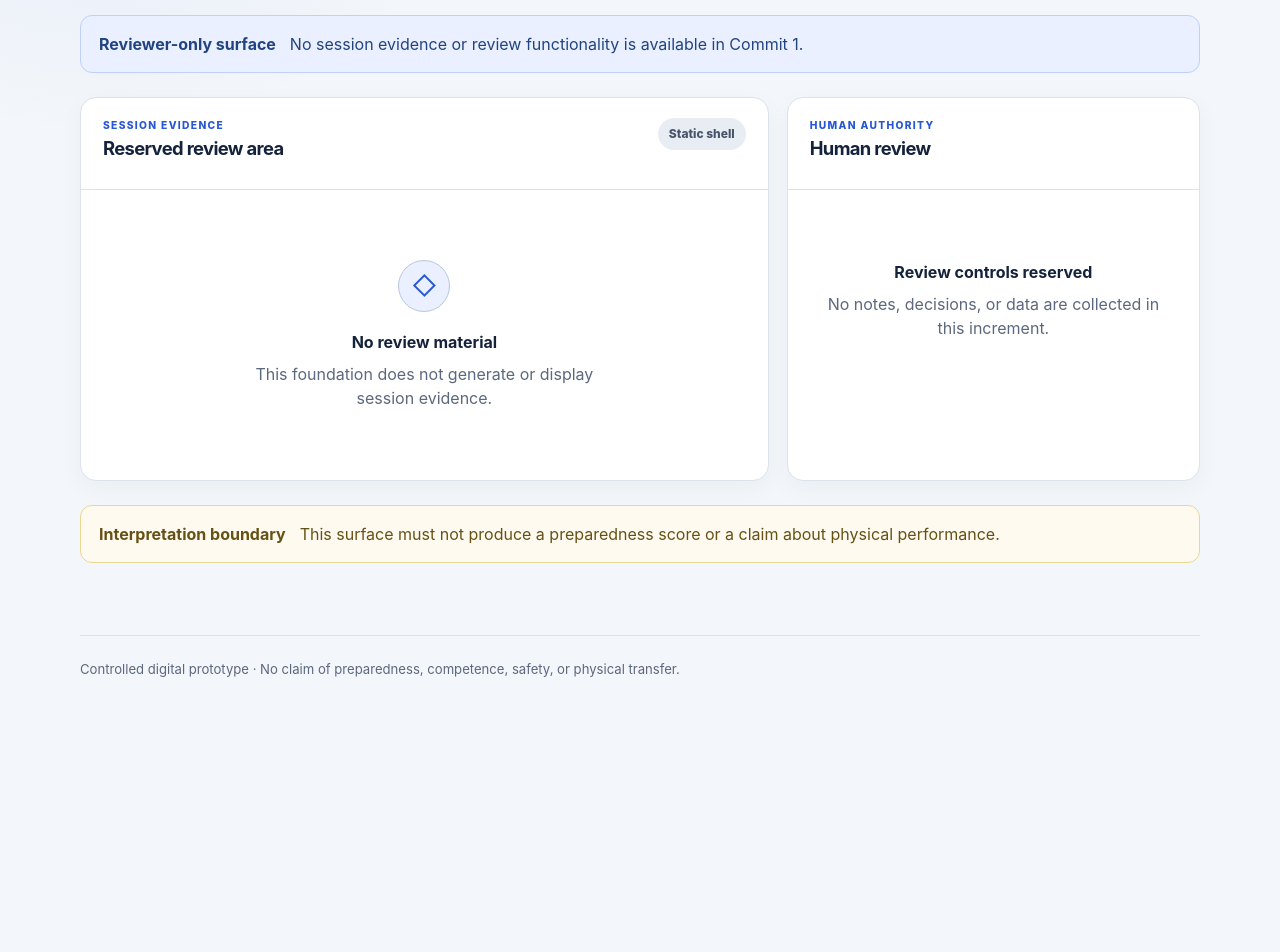
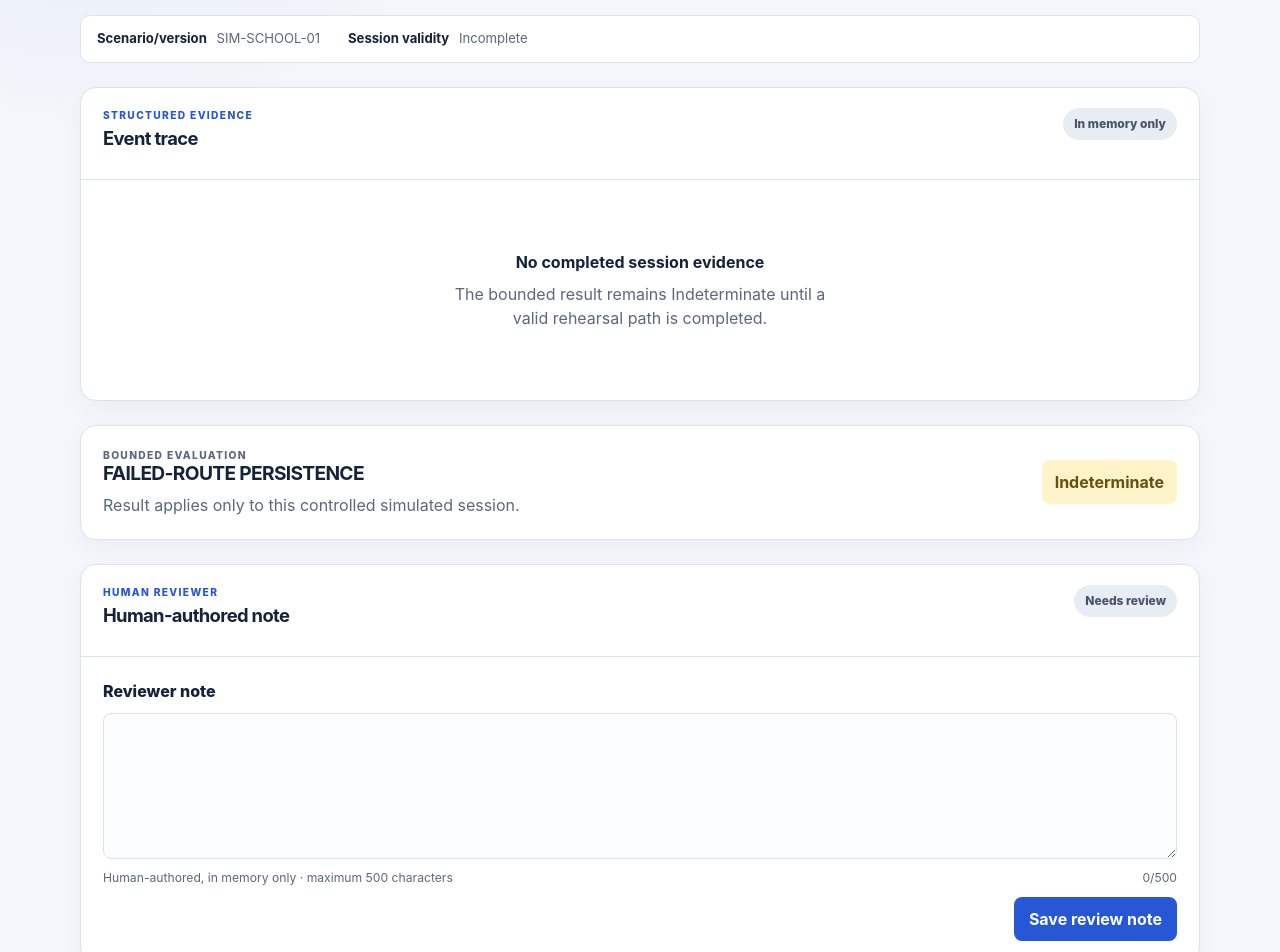
Before and after one commit to anamariabuilds-source/week-6-rehearsal, a Next.js app: page /review in a window 1280 px wide. Shown: the part 280-1232 px from the top of the page. Before the commit the page ends 994 px from the top, so only its background shows below. Built offline with nearby package versions, Linux system fonts and the light colour scheme.

Commit message:
feat: complete bounded rehearsal review flow

```diff
--- a/app/globals.css
+++ b/app/globals.css
@@ -404,6 +404,30 @@ h3 { margin-bottom: 10px; font-size: 1.3rem; }
 .routeActions button { min-height: 48px; padding: 11px 16px; border: 1px solid #b8c5d8; border-radius: 9px; color: var(--ink); background: var(--surface); font: inherit; font-weight: 730; cursor: pointer; }
 .routeActions button:hover, .routeActions button:focus-visible { border-color: var(--accent); outline: 2px solid rgba(40, 87, 214, 0.15); }
 
+.reviewMeta { display: flex; padding: 13px 16px; border: 1px solid var(--line); border-radius: 10px; gap: 10px 28px; flex-wrap: wrap; color: var(--muted); background: var(--surface); font-size: 0.82rem; }
+.reviewMeta strong { margin-right: 6px; color: var(--ink); }
+.traceTableWrap { overflow-x: auto; }
+.traceTable { width: 100%; border-collapse: collapse; font-size: 0.82rem; }
+.traceTable th, .traceTable td { padding: 13px 15px; border-bottom: 1px solid var(--line); text-align: left; vertical-align: top; }
+.traceTable th { color: var(--muted); background: var(--soft); font-size: 0.7rem; letter-spacing: 0.06em; text-transform: uppercase; }
+.traceTable tbody tr:last-child td { border-bottom: 0; }
+.traceTable time { white-space: nowrap; }
+.evaluationPanel { display: flex; padding: 22px; align-items: center; justify-content: space-between; gap: 20px; }
+.evaluationPanel h2 { margin-bottom: 8px; font-size: 1.2rem; }
+.evaluationPanel p { margin-bottom: 0; color: var(--muted); }
+.resultBadge { display: inline-flex; padding: 10px 13px; border-radius: 8px; white-space: nowrap; }
+.result-pattern-detected { color: #8a2d35; background: #fde7e9; }
+.result-pattern-not-detected { color: #28633b; background: #e4f5e8; }
+.result-indeterminate { color: #665115; background: #fff3c9; }
+.reviewForm { display: grid; padding: 22px; gap: 10px; }
+.reviewForm label { font-weight: 760; }
+.reviewForm textarea { width: 100%; padding: 12px; border: 1px solid var(--line); border-radius: 8px; color: var(--ink); background: #fbfcfe; font: inherit; resize: vertical; }
+.reviewForm textarea:focus-visible { border-color: var(--accent); outline: 2px solid rgba(40, 87, 214, 0.18); }
+.noteMeta { display: flex; justify-content: space-between; gap: 14px; color: var(--muted); font-size: 0.76rem; }
+.formError { margin: 0; color: #8a2d35; font-size: 0.82rem; font-weight: 700; }
+.reviewForm button { justify-self: end; padding: 10px 15px; border: 0; border-radius: 8px; color: white; background: var(--accent); font: inherit; font-weight: 750; cursor: pointer; }
+.actionBar .secondaryButton { color: var(--ink); border: 1px solid #b8c5d8; background: var(--surface); cursor: pointer; }
+
 .siteFooter { width: min(1120px, calc(100% - 40px)); margin: 0 auto; padding: 24px 0 34px; border-top: 1px solid var(--line); color: var(--muted); font-size: 0.82rem; }
 
 @media (max-width: 900px) {
@@ -432,6 +456,8 @@ h3 { margin-bottom: 10px; font-size: 1.3rem; }
   .rehearsalRoute { gap: 7px; }
   .rehearsalRoute > span { font-size: 1rem; }
   .sceneNode { min-width: 0; min-height: 78px; padding: 8px; font-size: 0.75rem; }
+  .evaluationPanel { align-items: flex-start; flex-direction: column; }
+  .noteMeta { flex-direction: column; gap: 3px; }
 }
 
 @media (prefers-reduced-motion: reduce) {
--- a/app/rehearsal-session-context.tsx
+++ b/app/rehearsal-session-context.tsx
@@ -8,6 +8,7 @@ import {
 } from "react";
 import { confirmRouteModel } from "../lib/route-confirmation";
 import { routeModelSchema, type RouteModel } from "../lib/route-model";
+import { reviewerNoteSchema } from "../lib/route-model";
 import { simulatedRouteModel } from "../lib/simulated-route-model";
 import {
   applyRouteAction,
@@ -38,6 +39,9 @@ type RehearsalSessionContextValue = {
   chooseRouteAction: (action: unknown) => void;
   sessionEvidence: SessionEvidence | null;
   patternResult: PatternResult | null;
+  reviewerNote: string;
+  saveReviewerNote: (note: string) => boolean;
+  resetSession: () => void;
 };
 
 const RehearsalSessionContext = createContext<RehearsalSessionContextValue | null>(null);
@@ -50,6 +54,7 @@ export function RehearsalSessionProvider({ children }: { children: ReactNode })
   const [rehearsalState, setRehearsalState] = useState<RehearsalState>(idleRehearsalState);
   const [sessionEvidence, setSessionEvidence] = useState<SessionEvidence | null>(null);
   const [patternResult, setPatternResult] = useState<PatternResult | null>(null);
+  const [reviewerNote, setReviewerNote] = useState("");
 
   function setCandidateModel(updater: CandidateUpdater) {
     setCandidateState((current) => {
@@ -60,6 +65,7 @@ export function RehearsalSessionProvider({ children }: { children: ReactNode })
     setRehearsalState(idleRehearsalState);
     setSessionEvidence(null);
     setPatternResult(null);
+    setReviewerNote("");
   }
 
   function confirmCandidateModel() {
@@ -100,6 +106,22 @@ export function RehearsalSessionProvider({ children }: { children: ReactNode })
     }
   }
 
+  function saveReviewerNote(note: string) {
+    const parsed = reviewerNoteSchema.safeParse(note);
+    if (!parsed.success) return false;
+    setReviewerNote(parsed.data);
+    return true;
+  }
+
+  function resetSession() {
+    setCandidateState(routeModelSchema.parse(simulatedRouteModel));
+    setConfirmedRouteModel(null);
+    setRehearsalState(idleRehearsalState);
+    setSessionEvidence(null);
+    setPatternResult(null);
+    setReviewerNote("");
+  }
+
   return (
     <RehearsalSessionContext.Provider value={{
       candidateModel,
@@ -112,6 +134,9 @@ export function RehearsalSessionProvider({ children }: { children: ReactNode })
       chooseRouteAction,
       sessionEvidence,
       patternResult,
+      reviewerNote,
+      saveReviewerNote,
+      resetSession,
     }}>
       {children}
     </RehearsalSessionContext.Provider>
--- a/app/review/page.tsx
+++ b/app/review/page.tsx
@@ -1,54 +1,155 @@
+"use client";
+
+import { useState, type FormEvent } from "react";
+import { useRouter } from "next/navigation";
+import {
+  evaluateFailedRoutePersistence,
+  scenarioVersion,
+  type TraceEvent,
+} from "../../lib/event-trace";
+import { reviewerNoteMaxLength } from "../../lib/route-model";
+import { useRehearsalSession } from "../rehearsal-session-context";
+
+const eventLabels: Record<TraceEvent["type"], string> = {
+  rehearsal_started: "Rehearsal started",
+  blockage_presented: "Blockage presented: Primary Exit",
+  route_action_selected: "Route action selected",
+  next_state_presented: "Resulting next state presented",
+};
+
+function eventDetail(event: TraceEvent) {
+  if (event.type === "route_action_selected") return event.action;
+  if (event.type === "next_state_presented") return event.nextState;
+  if (event.type === "blockage_presented") return event.blockedExit;
+  return "Controlled session initialized";
+}
+
 export default function ReviewPage() {
+  const router = useRouter();
+  const {
+    sessionEvidence,
+    patternResult,
+    reviewerNote,
+    saveReviewerNote,
+    resetSession,
+  } = useRehearsalSession();
+  const [draftNote, setDraftNote] = useState(reviewerNote);
+  const [noteError, setNoteError] = useState<string | null>(null);
+  const [saved, setSaved] = useState(false);
+  const displayedResult = patternResult
+    ?? (sessionEvidence ? evaluateFailedRoutePersistence(sessionEvidence) : "Indeterminate");
+
+  function submitNote(event: FormEvent<HTMLFormElement>) {
+    event.preventDefault();
+    const accepted = saveReviewerNote(draftNote);
+    setNoteError(accepted ? null : `Reviewer note must be ${reviewerNoteMaxLength} characters or fewer.`);
+    setSaved(accepted);
+  }
+
+  function resetAndReturn() {
+    resetSession();
+    router.push("/setup");
+  }
+
   return (
     <div className="stack">
       <header className="surfaceHeading">
         <div>
           <p className="eyebrow">Human Reviewer surface</p>
           <h1>Trace &amp; Human Review</h1>
-          <p className="lede">A separate reviewer-facing shell, outside the brigadista experience.</p>
+          <p className="lede">Inspect bounded evidence from one controlled simulated session.</p>
         </div>
-        <span className="status statusNeutral">No session</span>
+        <span className={`status ${sessionEvidence ? "statusWarning" : "statusNeutral"}`}>
+          Human review: {sessionEvidence ? "Required" : "Awaiting session"}
+        </span>
       </header>
 
-      <aside className="notice noticeInfo">
-        <strong>Reviewer-only surface</strong>
-        <span>No session evidence or review functionality is available in Commit 1.</span>
-      </aside>
+      <div className="reviewMeta">
+        <span><strong>Scenario/version</strong> {sessionEvidence?.scenarioVersion ?? scenarioVersion}</span>
+        <span><strong>Session validity</strong> {sessionEvidence?.validity ?? "Incomplete"}</span>
+      </div>
 
-      <div className="reviewGrid">
-        <section className="panel" aria-labelledby="evidence-title">
+      <section className="panel" aria-labelledby="trace-title">
         <div className="panelHeader">
           <div>
-              <p className="panelKicker">SESSION EVIDENCE</p>
-              <h2 id="evidence-title">Reserved review area</h2>
+            <p className="panelKicker">STRUCTURED EVIDENCE</p>
+            <h2 id="trace-title">Event trace</h2>
           </div>
-            <span className="placeholderTag">Static shell</span>
+          <span className="placeholderTag">In memory only</span>
         </div>
-          <div className="emptyState">
-            <span className="emptyIcon" aria-hidden="true">◇</span>
-            <strong>No review material</strong>
-            <p>This foundation does not generate or display session evidence.</p>
+        {sessionEvidence?.events.length ? (
+          <div className="traceTableWrap">
+            <table className="traceTable">
+              <thead><tr><th>#</th><th>Timestamp</th><th>Event</th><th>Detail</th></tr></thead>
+              <tbody>
+                {sessionEvidence.events.map((event, index) => (
+                  <tr key={`${event.type}-${event.timestamp}-${index}`}>
+                    <td>{index + 1}</td>
+                    <td><time dateTime={event.timestamp}>{event.timestamp}</time></td>
+                    <td>{eventLabels[event.type]}</td>
+                    <td>{eventDetail(event)}</td>
+                  </tr>
+                ))}
+              </tbody>
+            </table>
           </div>
+        ) : (
+          <div className="emptyState compactEmptyState">
+            <strong>No completed session evidence</strong>
+            <p>The bounded result remains Indeterminate until a valid rehearsal path is completed.</p>
+          </div>
+        )}
+      </section>
+
+      <section className="panel evaluationPanel" aria-labelledby="evaluation-title">
+        <div>
+          <p className="panelKicker">BOUNDED EVALUATION</p>
+          <h2 id="evaluation-title">FAILED-ROUTE PERSISTENCE</h2>
+          <p>Result applies only to this controlled simulated session.</p>
+        </div>
+        <strong className={`resultBadge result-${displayedResult.toLowerCase().replaceAll(" ", "-")}`}>
+          {displayedResult}
+        </strong>
       </section>
 
       <section className="panel" aria-labelledby="human-review-title">
         <div className="panelHeader">
           <div>
-              <p className="panelKicker">HUMAN AUTHORITY</p>
-              <h2 id="human-review-title">Human review</h2>
+            <p className="panelKicker">HUMAN REVIEWER</p>
+            <h2 id="human-review-title">Human-authored note</h2>
           </div>
+          <span className="placeholderTag">{saved ? "Saved in memory" : "Needs review"}</span>
         </div>
-          <div className="emptyState compactEmptyState">
-            <strong>Review controls reserved</strong>
-            <p>No notes, decisions, or data are collected in this increment.</p>
+        <form className="reviewForm" onSubmit={submitNote}>
+          <label htmlFor="reviewer-note">Reviewer note</label>
+          <textarea
+            aria-describedby="note-help note-error"
+            id="reviewer-note"
+            onChange={(event) => {
+              setDraftNote(event.target.value);
+              setSaved(false);
+            }}
+            rows={5}
+            value={draftNote}
+          />
+          <div className="noteMeta">
+            <span id="note-help">Human-authored, in memory only · maximum {reviewerNoteMaxLength} characters</span>
+            <span>{draftNote.length}/{reviewerNoteMaxLength}</span>
           </div>
+          {noteError ? <p className="formError" id="note-error" role="alert">{noteError}</p> : null}
+          <button type="submit">Save review note</button>
+        </form>
       </section>
+
+      <aside className="notice noticeWarning">
+        <strong>Human review required.</strong>
+        <span>This result does not establish preparedness, competence, safety, or physical transfer.</span>
+      </aside>
+
+      <div className="actionBar">
+        <p>Reset removes this in-memory session, result, and reviewer note.</p>
+        <button className="secondaryButton" onClick={resetAndReturn} type="button">Reset session</button>
       </div>
-
-      <aside className="boundaryNote">
-        <strong>Interpretation boundary</strong>
-        <span>This surface must not produce a preparedness score or a claim about physical performance.</span>
-      </aside>
     </div>
   );
 }
```
Also changed, not shown: 2 other files (tests, documents, lock files or other folders). Lines whose indentation alone changed are shown as unchanged.
